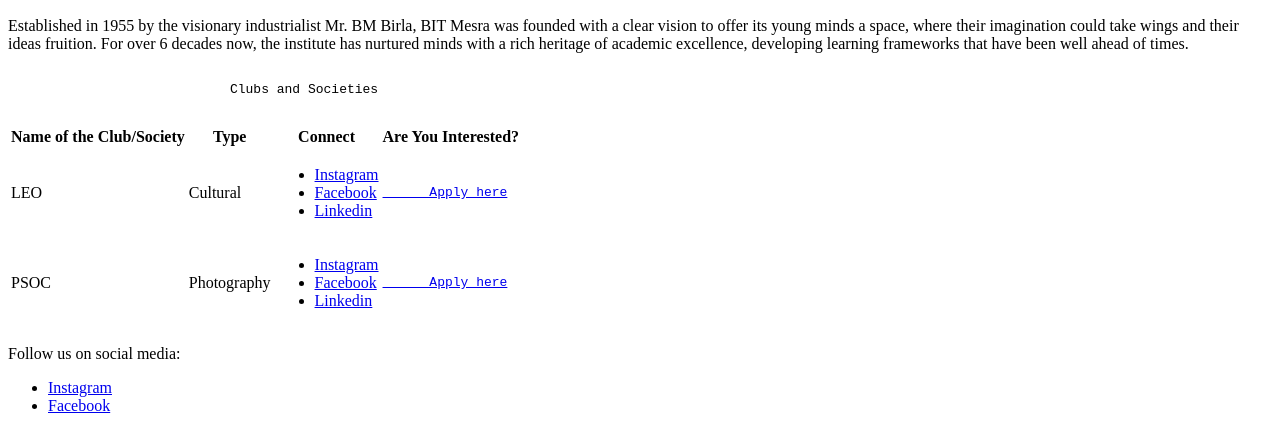
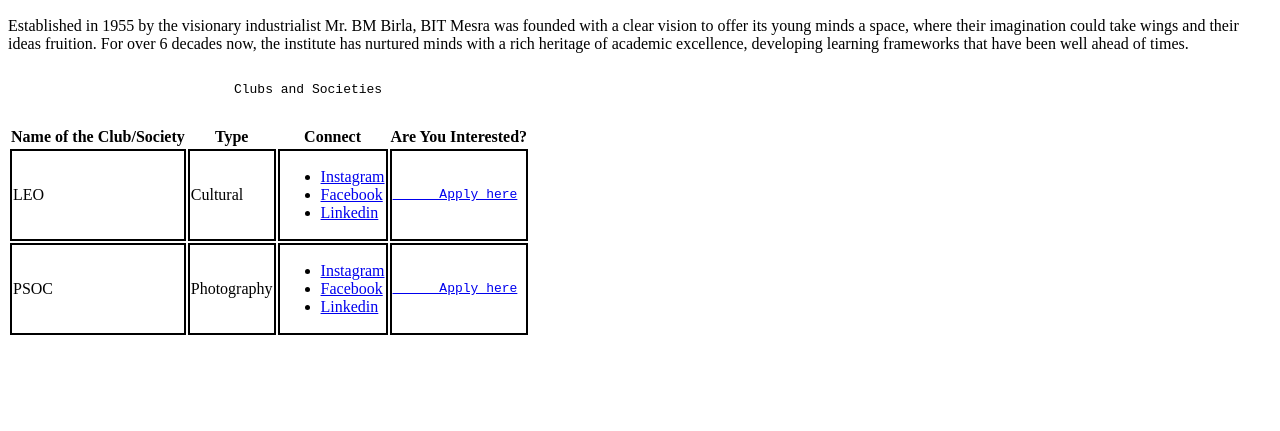
Before and after one commit to stack-ajit/Project1-HTML-, a plain HTML site: page index.html in a window 1280 px wide. Shown: the part 505-936 px from the top of the page. After the commit the page ends 850 px from the top, so only its background shows below. Drawn offline with Linux system fonts and the light colour scheme.

Commit message:
project1-html

```diff
--- a/index.html
+++ b/index.html
@@ -5,6 +5,7 @@
     <meta charset="UTF-8">
     <meta name="viewport" content="width=device-width, initial-scale=1.0">
     <title>Clubs Of BIT MESRA</title>
+    <link rel="stylesheet" href="style.css">
 </head>
 
 <body>
@@ -73,17 +74,6 @@
         </tbody>
         </thead>
     </table>
-    <div>
-        <footer>
-        <p>Follow us on social media:</p>
-        <ul>
-            <li><a href="https://www.instagram.com/your_instagram_username/" target="_blank">Instagram</a></li>
-            <li><a href="https://www.facebook.com/your_facebook_page/" target="_blank">Facebook</a></li>
-        </ul>
-    </footer>
-    </div>
-
-
 </body>
 
 </html>
--- /dev/null
+++ b/style.css
@@ -0,0 +1,3 @@
+td{
+    border: 2px solid black;
+}
```
